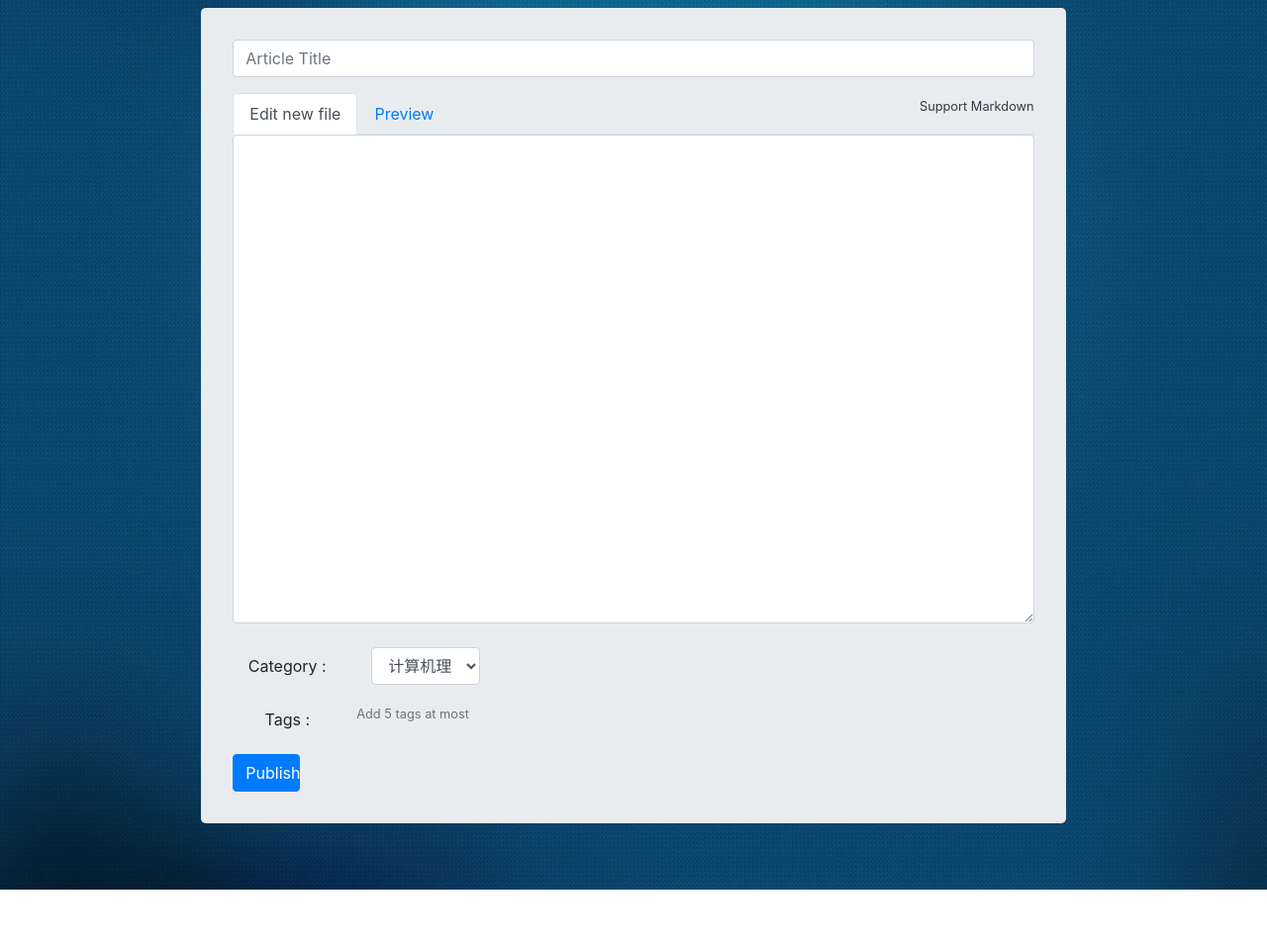
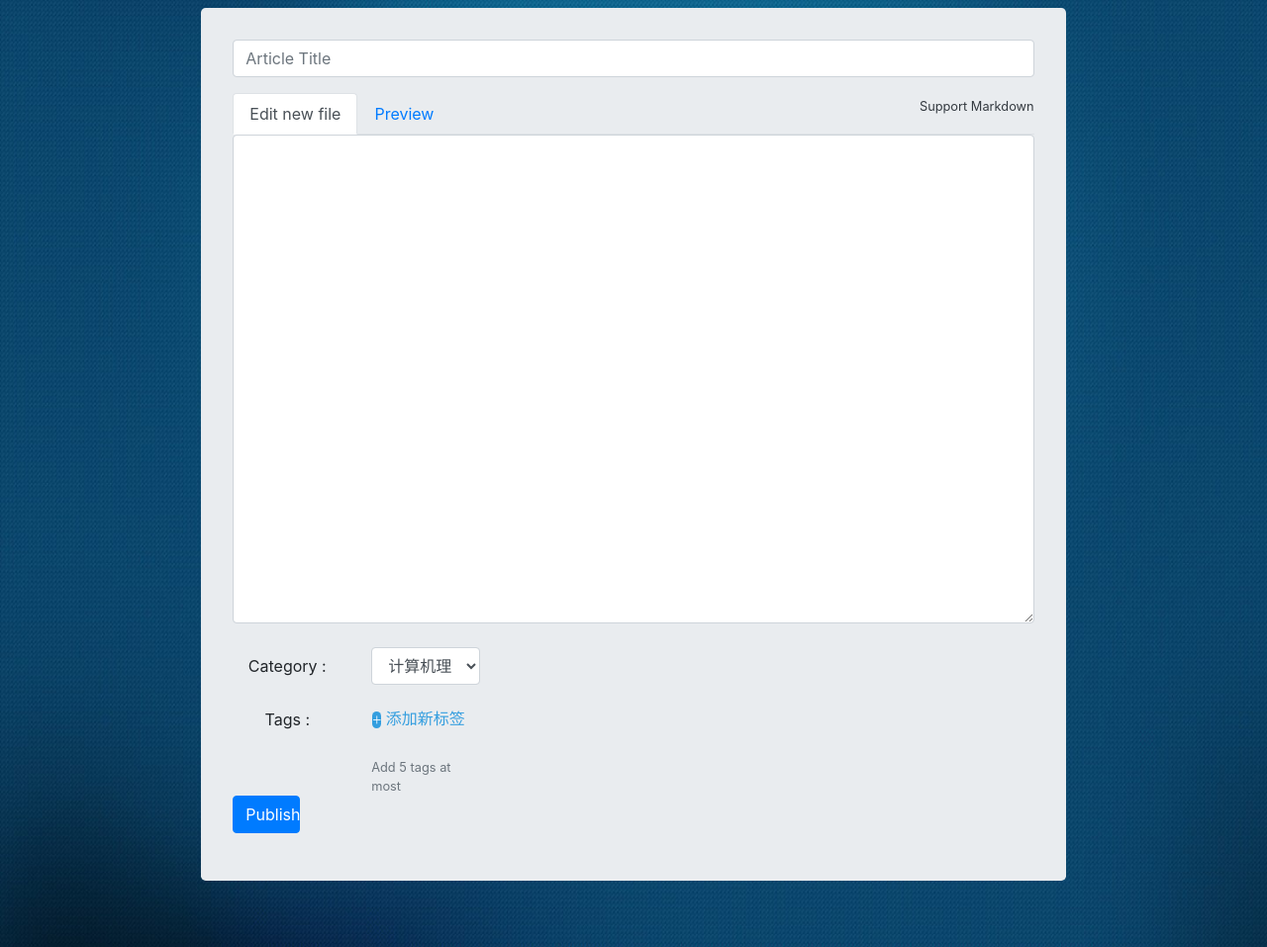
Before and after one commit to heyefu19920626/myBlog, a Django app: page /new_article/ in a window 1280 px wide. Shown: the part 56-1013 px from the top of the page at 99% size. Before the commit the page ends 955 px from the top, so only its background shows below. Run offline with Django 3.2, Linux system fonts and the light colour scheme; a user stored in the database is signed in; data comes from the database, SQL or seed files in the repository; some libraries are stand-ins or nearby versions.

Commit message:
add tag compelte 50%

```diff
--- a/blog/forms.py
+++ b/blog/forms.py
@@ -17,7 +17,7 @@ class NewArticleForm(forms.ModelForm):
     """  新建文章表单 """
     class Meta:
         model = Article
-        fields = ['title', 'body', 'category', 'author']
-        TextInput = {'title': '', 'author': ''}
+        fields = ['title', 'body', 'category', 'author', 'tags']
+        TextInput = {'title': '', 'author': '', 'tags': ''}
         Textarea = {'body': ''}
         ChoiceField = {'category': ''}
--- /dev/null
+++ b/blog/static/css/edit_article.css
@@ -0,0 +1,54 @@
+.btn-add-tag{
+    padding: 0;
+    border: none;
+    background-color: transparent;
+    color: #349EDF;
+    outline: none;
+    cursor: pointer;
+}
+.icon-add{
+    background-color: #349EDF;
+    color: #fff;
+    vertical-align: -1px;
+    font-family: "xheIcon" !important;
+    font-style: normal;
+    border-radius: 0.3rem;
+}
+.icon-add:before{
+    content: '+';
+}
+.icon-close{
+    margin-top: 5px;
+    margin-left: 0.5rem;
+    vertical-align: -1px;
+    font-family: "xheIcon" !important;
+    font-style: normal;
+    font-size: 1.1rem;
+    cursor: pointer;
+    border-radius: 0.3rem;
+}
+.icon-close:before{
+    content: 'x';
+}
+.span-tag {
+  margin-top: 9px;
+  display: block;
+  padding: 3px 8px;
+  max-width: 480px;
+  background: #c0bdbd;
+  border-radius: 2px;
+  height: 21px;
+  color: #4f4f4f;
+  overflow: hidden;
+  text-align: center;
+  white-space: nowrap;
+}
+.div-flex{
+    display: flex;
+}
+.mar-l-1{
+    margin-left: 1rem;
+}
+.mar-r-5{
+    margin-right: 0.5rem;
+}
--- /dev/null
+++ b/blog/static/js/edit_article.js
@@ -0,0 +1,37 @@
+function add_tag(){
+    $('.span-tag').each(function(){
+        $(this).text() || $(this).parent().remove();
+    });
+    var div_tag = '<div class="div-flex mar-r-5"><span class="span-tag" contenteditable="true"></span><i class="icon-close"></i></div>';
+    $('#addTag').before(div_tag);
+
+    $('.span-tag').click(function(event){
+        event.stopPropagation();
+    })
+
+    $('.icon-close').click(function(event){
+        $(this).parent('div').remove()
+    });
+}
+
+$(document).click(function(){
+    var span_tag = $('.span-tag');
+    span_tag.length > 4 ? $('#addTag').hide() : $('#addTag').show();
+    var tag_value = "";
+    $('.span-tag').each(function(){
+        $(this).text() ? (tag_value += $(this).text() + ";") : $(this).parent().hide();
+    });
+    $('#hideTags').attr('value', tag_value.substring(0,tag_value.length-1).replace(/;/g, '/'));
+});
+
+$('#addTag').click(function(event){
+        event.stopPropagation();
+});
+
+$('#preview-aritcle-tab').click(function(event){
+        event.stopPropagation();
+});
+
+$('.icon-close').click(function(event){
+    $(this).parent('div').remove()
+});
--- a/blog/templates/blog/article_details.html
+++ b/blog/templates/blog/article_details.html
@@ -67,6 +67,11 @@
         <div class="d-flex flex-row">
             <a class="a-hover p-2" href="#">{{ article.category }}</a>
             <span class="p-2">{{ article.created_time }}</span>
+            {% for tag in article.tags|slice:':-1' %}
+            <a class="a-hover p-2" href="#">{{ tag }}</a>
+            <span class="p-2">/</span>
+            {% endfor %}
+            <a class="a-hover p-2" href="#">{{ article.tags|last }}</a>
             <a class="a-hover ml-auto p-2"><img class="icon-sm" src="{% static 'img/svg/eye.svg' %}"> {{ article.page_view }}</a>
             {% if user == article.author %}
             <a class="a-hover p-2" href="{% url 'blog:edit_article' article.id %}">
--- a/blog/templates/blog/new_article.html
+++ b/blog/templates/blog/new_article.html
@@ -4,6 +4,7 @@
 
 {% block extracss %}
 <link rel="stylesheet" href="{% static 'css/markdown.css' %}">
+<link rel="stylesheet" href="{% static 'css/edit_article.css' %}">
 {% endblock extracss %}
 
 
@@ -51,10 +52,20 @@
                             <!-- 文章标签 -->
                             <div class="form-group row">
                                 <label for="id_tags" class="col-md-2 col-form-label text-center">{% trans 'Tags' %} :</label>
-                                <input type="hidden" name="hideTags" id="hideTags">
+                                <div class="div-flex mar-l-1">
+                                    <input type="hidden" name="tags" id="hideTags">
+                                    <button id="addTag" onclick="add_tag()" type="button" class="btn-add-tag">
+                                        <i class="icon-add" aria-hidden="true"></i>
+                                        添加新标签
+                                    </button>
+                                </div>
+                            </div>
+                            <div class="row">
+                                <div class="col-md-2 offset-md-2">
                                 <small id="tagsHelpBlock" class="form-text text-muted">
                                     {% trans 'Add 5 tags at most' %}
                                 </small>
+                                <div>
                             </div>
                             <!-- end -->
                       </div>
@@ -71,7 +82,6 @@
         </div>
     </div>
     <script type="text/javascript">
-
         function preview(){
             var body = $('#id_body').val();
             $.ajax({
@@ -91,7 +101,6 @@
             });
         }
     </script>
-
-
+    <script src="{% static 'js/edit_article.js' %}"></script>
 
 {% endblock content %}
--- a/blog/views.py
+++ b/blog/views.py
@@ -46,6 +46,7 @@ def article_details(request, article_id):
     articles = get_articles_byauthor(author)
     article.body = markdown.markdown(article.body, extensions=['markdown.extensions.extra', 'markdown.extensions.codehilite', 'markdown.extensions.toc', 'markdown.extensions.fenced_code', 'markdown.extensions.abbr', 'markdown.extensions.attr_list', 'markdown.extensions.def_list', 'markdown.extensions.footnotes',
                                                                'markdown.extensions.tables', 'markdown.extensions.smart_strong', 'markdown.extensions.admonition', 'markdown.extensions.headerid', 'markdown.extensions.meta', 'markdown.extensions.nl2br', 'markdown.extensions.sane_lists', 'markdown.extensions.smarty', 'markdown.extensions.wikilinks'])
+    article.tags = article.tags.split('/')
     context = {'article': article, "articles": articles, 'followed': followed}
     return render(request, 'blog/article_details.html', context)
 
@@ -73,6 +74,7 @@ def edit_article(request, article_id):
         else:
             print('表单验证出错')
     categorys = Category.objects.all()
+    article.tags = article.tags.split('/')
     context = {'article': article, 'form': form, 'categorys': categorys}
     return render(request, 'blog/edit_article.html', context)
 
```
Also changed, not shown: blog/templates/blog/edit_article.html (+20 -1 lines), blog/static/img/svg/bookmark.svg (added), blog/static/img/svg/close-circled.svg (added), blog/static/img/svg/plus-circled.svg (added), blog/static/img/svg/star.svg (added), blog/static/img/svg/thumbsdown.svg (added), blog/static/img/svg/thumbsup.svg (added).
